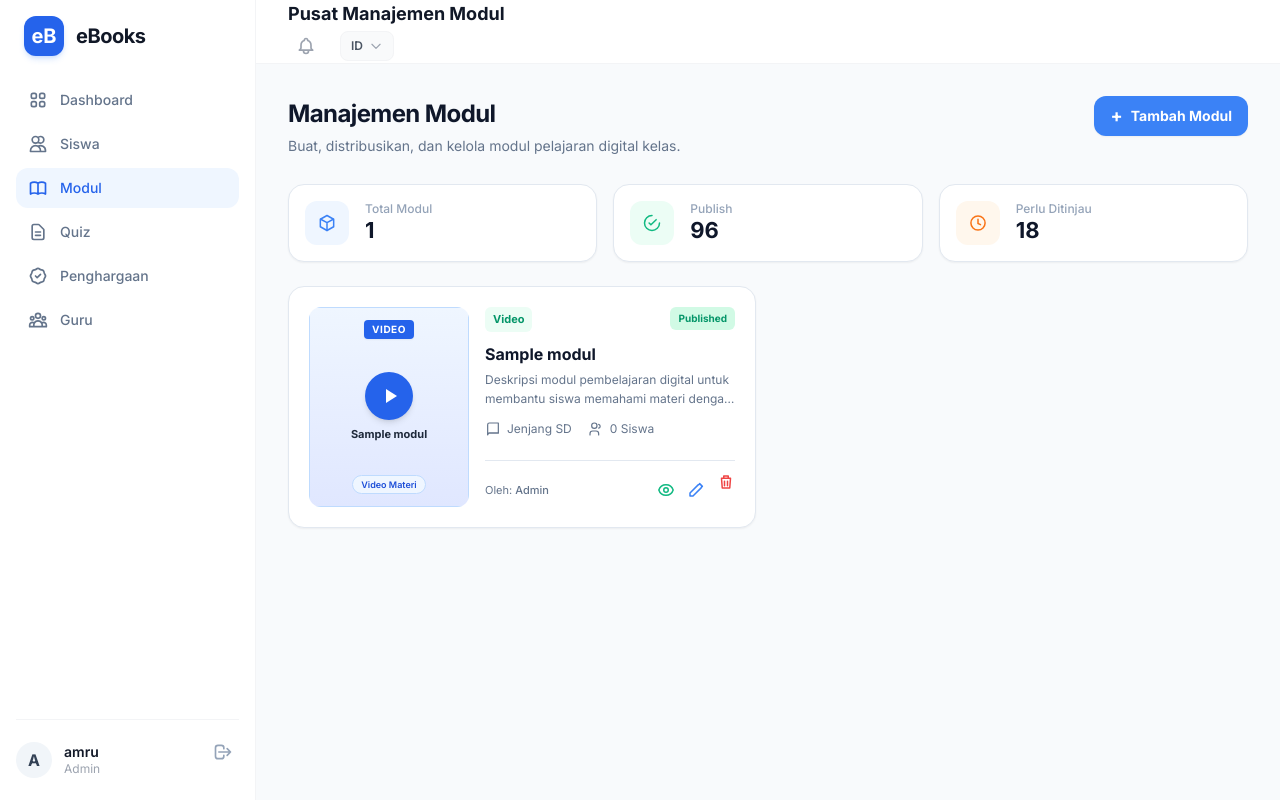
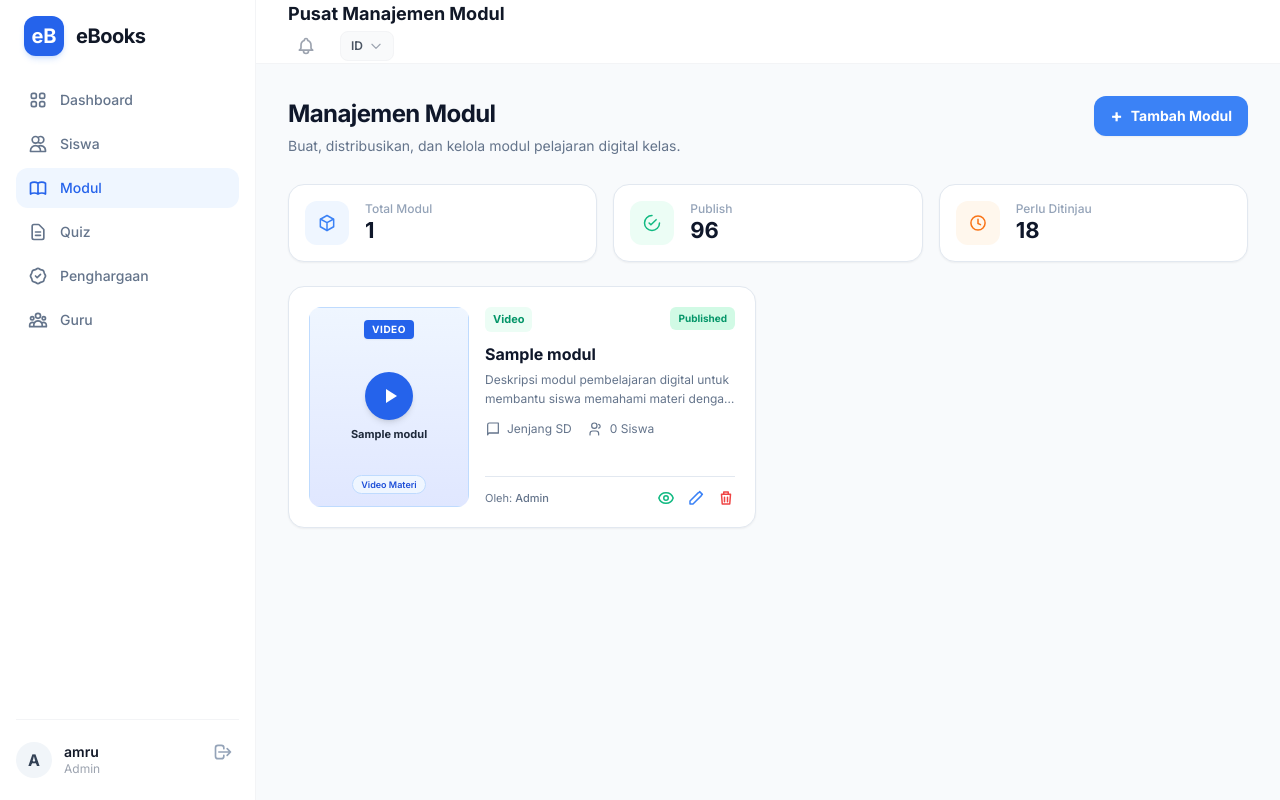
Before and after one commit to Silver-tiel/elearningarrava, a Laravel app: page /admin/modul in a window 1280 px wide. Run offline with Laravel 12, Linux system fonts and the light colour scheme; a user stored in the database is signed in; data comes from the database, SQL or seed files in the repository; tables that the repository leaves empty hold one stand-in row (values such as "Sample post"); some libraries are stand-ins or nearby versions.

Commit message:
view modul index

```diff
--- a/resources/views/admin/modul/index.blade.php
+++ b/resources/views/admin/modul/index.blade.php
@@ -314,7 +314,7 @@
                                     {{-- Baca --}}
                                     <a href="{{ route('modul.show', $module->id_modul) }}"
                                         title="Baca Modul"
-                                        class="text-emerald-500 hover:text-emerald-700 transition">
+                                        class="inline-flex items-center justify-center text-emerald-500 hover:text-emerald-700 transition">
                                         <svg class="w-[18px] h-[18px]" fill="none" stroke="currentColor" viewBox="0 0 24 24">
                                             <path stroke-linecap="round" stroke-linejoin="round" stroke-width="2" d="M15 12a3 3 0 11-6 0 3 3 0 016 0z" />
                                             <path stroke-linecap="round" stroke-linejoin="round" stroke-width="2" d="M2.458 12C3.732 7.943 7.523 5 12 5c4.478 0 8.268 2.943 9.542 7-1.274 4.057-5.064 7-9.542 7-4.477 0-8.268-2.943-9.542-7z" />
@@ -324,9 +324,8 @@
                                     {{-- Edit --}}
                                     <a href="{{ route('admin.modul.edit', $module->id_modul) }}"
                                         title="Edit Modul"
-                                        class="text-blue-500 hover:text-blue-700 transition">
-                                        <svg class="w-[18px] h-[18px]" fill="none" stroke="currentColor"
-                                            viewBox="0 0 24 24">
+                                        class="inline-flex items-center justify-center text-blue-500 hover:text-blue-700 transition">
+                                        <svg class="w-[18px] h-[18px]" fill="none" stroke="currentColor" viewBox="0 0 24 24">
                                             <path stroke-linecap="round" stroke-linejoin="round" stroke-width="2"
                                                 d="m16.862 3.487 3.65 3.65M4 20h4l10.862-10.862a2.58 2.58 0 0 0 0-3.65l-.35-.35a2.58 2.58 0 0 0-3.65 0L4 15.999V20Z" />
                                         </svg>
@@ -337,23 +336,20 @@
                                         action="{{ route('admin.modul.destroy', $module->id_modul) }}"
                                         method="POST"
                                         onsubmit="return confirm('Yakin ingin menghapus modul ini?')"
-                                        class="inline">
+                                        class="inline-flex items-center m-0">
                                         @csrf
                                         @method('DELETE')
 
                                         <button type="submit" title="Hapus Modul"
-                                            class="text-red-500 hover:text-red-600 transition">
-                                            <svg class="w-[18px] h-[18px]" fill="none" stroke="currentColor"
-                                                viewBox="0 0 24 24">
+                                            class="inline-flex items-center justify-center text-red-500 hover:text-red-600 transition">
+                                            <svg class="w-[18px] h-[18px]" fill="none" stroke="currentColor" viewBox="0 0 24 24">
                                                 <path stroke-linecap="round" stroke-linejoin="round" stroke-width="2"
                                                     d="M6 7h12M10 11v6m4-6v6M9 7V4h6v3m-9 0 1 13h10l1-13" />
                                             </svg>
                                         </button>
                                     </form>
-
                                 </div>
                             </div>
-
                         </div>
                     </div>
                 </article>
```
Also changed, not shown: 1 other file.
